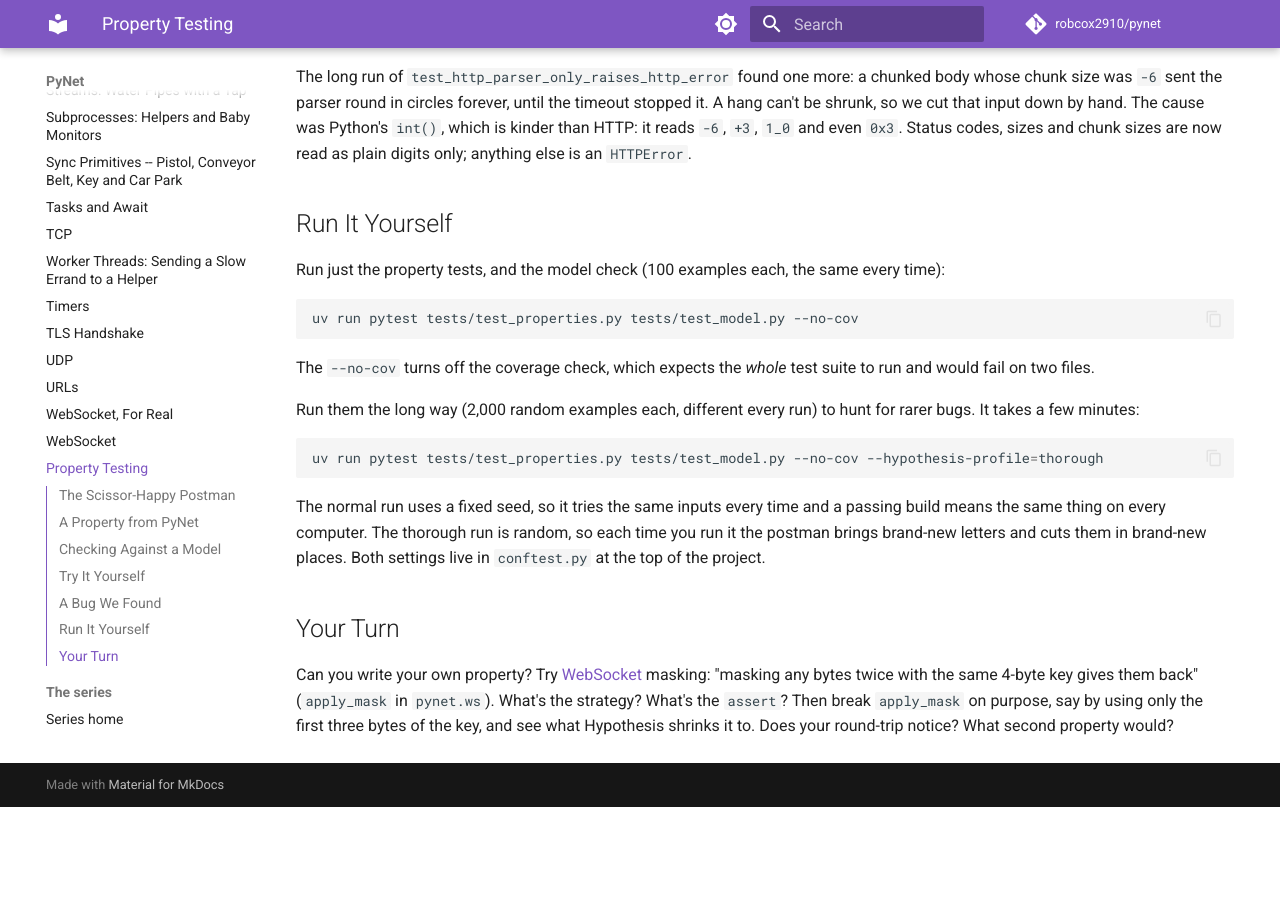
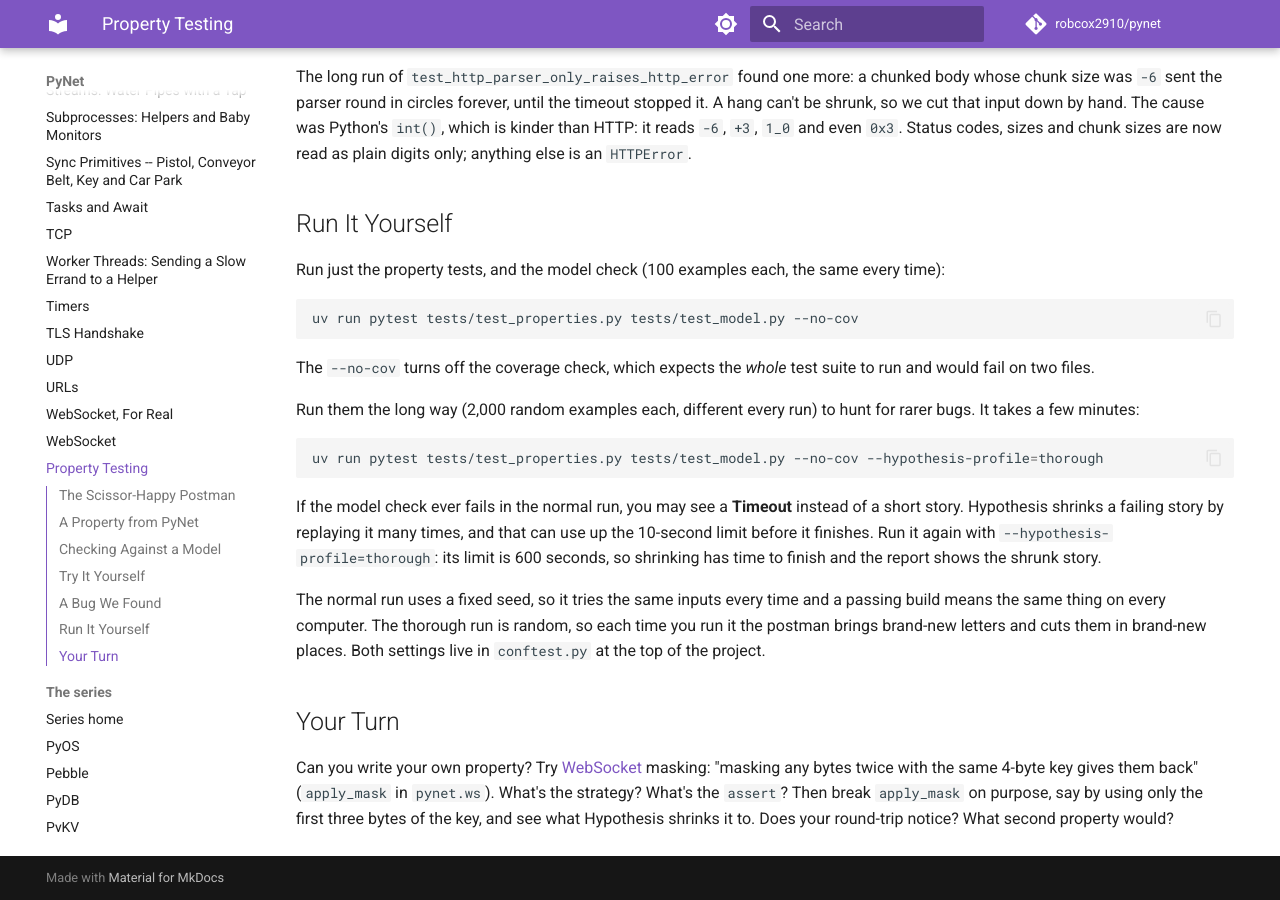
Before and after one commit to robcox2910/pynet, an MkDocs documentation site: the page built from docs/property-testing.md, in a window 1280 px wide and 900 px high, scrolled down 5742 px. Built offline with MkDocs 1.6.1 and Material for MkDocs 9.7.7, drawn with Linux system fonts in a browser that asks for light colours; comment, search, counter and statistics services are not loaded; before the commit the page ends 6549 px from its top, so only the background shows below that.

Commit message:
docs: say a model-check failure may show as a timeout
Co-Authored-By: Claude Opus 5.5 <noreply@anthropic.com>

````diff
--- a/docs/property-testing.md
+++ b/docs/property-testing.md
@@ -328,6 +328,12 @@ bugs. It takes a few minutes:
 uv run pytest tests/test_properties.py tests/test_model.py --no-cov --hypothesis-profile=thorough
 ```
 
+If the model check ever fails in the normal run, you may see a **Timeout**
+instead of a short story. Hypothesis shrinks a failing story by replaying it many
+times, and that can use up the 10-second limit before it finishes. Run it again with
+`--hypothesis-profile=thorough`: its limit is 600 seconds, so shrinking has time to
+finish and the report shows the shrunk story.
+
 The normal run uses a fixed seed, so it tries the same inputs every time and a passing
 build means the same thing on every computer. The thorough run is random, so each time you
 run it the postman brings brand-new letters and cuts them in brand-new places. Both
````
